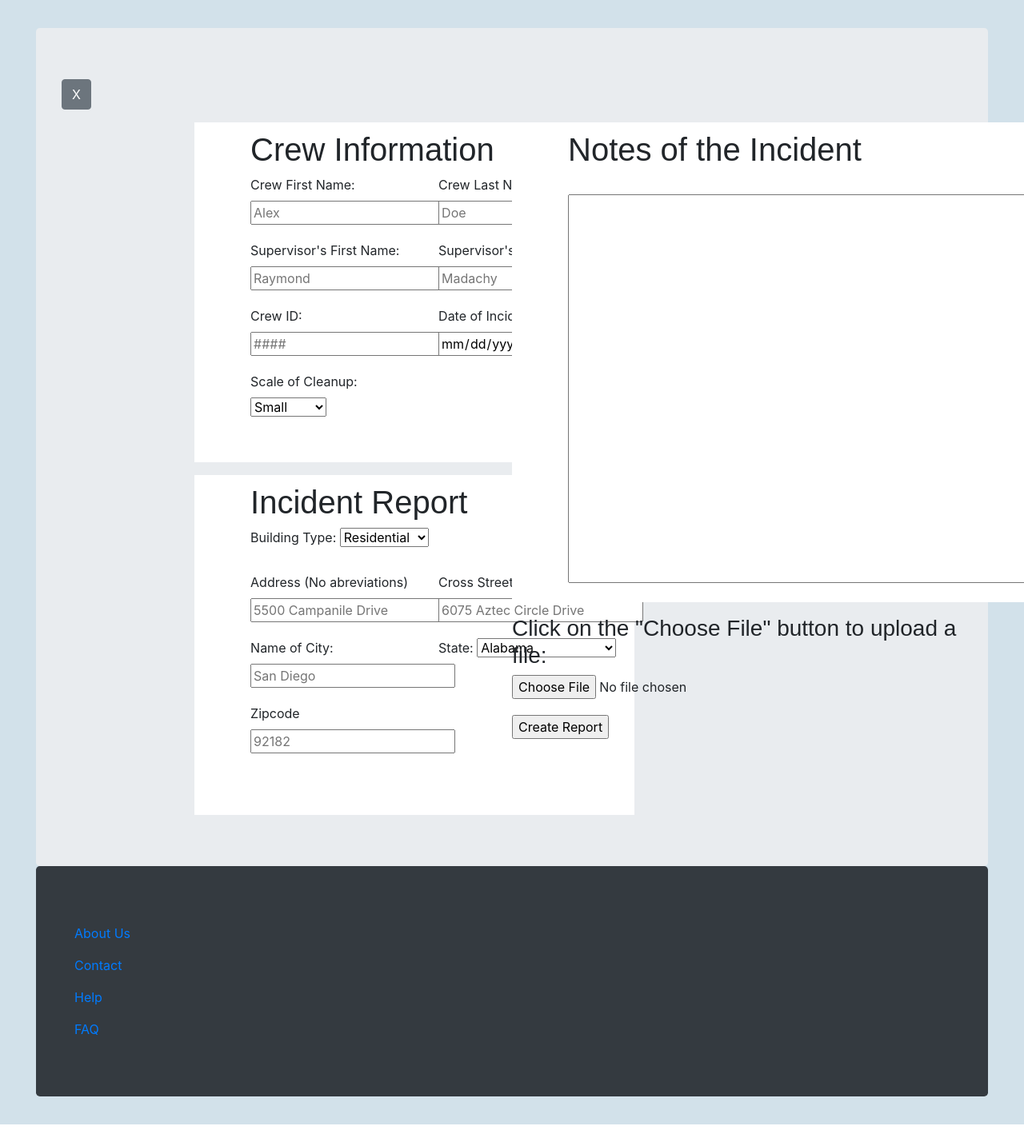
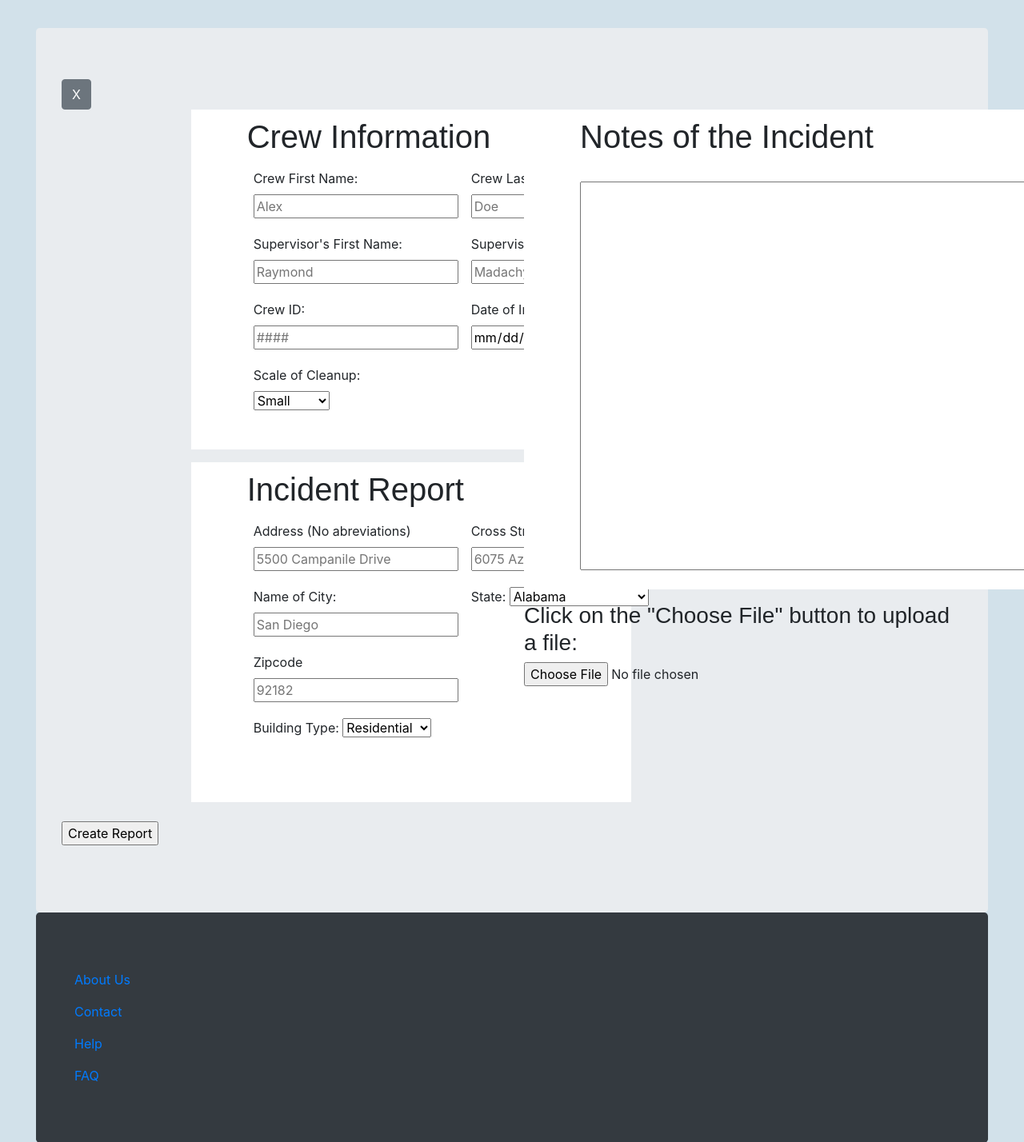
Before and after one commit to KonarkRajMisra/gits, a Flask app: template gitsapp/templates/Reporters/CCIE_report.html in a window 1280 px wide; the page is wider, and only the part inside the window is pictured. Shown: the top 1428 px of that part at 80% size. Before the commit the page ends 1406 px from the top of that part, so only its background shows below. Run offline with Flask 2, Linux system fonts and the light colour scheme; the template is opened without the code that fills it: values that come from a table or form of the project are taken from there, others are empty.

Commit message:
Update CCIE_report.html

```diff
--- a/gitsapp/templates/Reporters/CCIE_report.html
+++ b/gitsapp/templates/Reporters/CCIE_report.html
@@ -9,12 +9,14 @@
 
     <form method=POST>
         {{form.hidden_tag()}}
-        <div class="column">
+            <div class="row">
+                <div class="col col-lg-6">
                     <!-- This is for the crew info -->
                     <div class="info_box">
                         <h1>Crew Information</h1>
+                        <div class="d-flex flex-row">
                                 <!-- This is the first column of input-->
-                <div class="column">
+                            <div class="p-2">
                                 <!-- <form method="POST"> -->
                                 {{form.first_name.label}} <br>
                                 {{form.first_name(placeholder="Alex")}}<br>
@@ -33,7 +35,7 @@
                                 <!-- </form> -->
                             </div>
                             <!-- This is the second column of input-->
-                <div class="column">
+                            <div class="p-2">
                                 <!-- <form method="POST"> -->
                                 {{form.last_name.label}} <br>
                                 {{form.last_name(placeholder="Doe")}}<br>
@@ -46,19 +48,13 @@
                                 <!-- </form> -->
                             </div>
                         </div>
+                    </div>
                     <p> </p>
                     <!-- This is for the incident report -->
                     <div class="info_box">
                         <h1>Incident Report</h1>
-                <!-- <form method="POST"> -->
-                {{form.building_type.label}}
-                {{form.building_type()}}
-
-                <!-- </form> -->
-                <br><br>
-
-                <div class="column">
-                    <!-- <form method="POST"> -->
+                        <div class="d-flex flex-row">
+                            <div class="p-2">
                                 {{form.street_address.label}}<br>
                                 {{form.street_address(placeholder="5500 Campanile Drive")}}<br>
 
@@ -67,9 +63,12 @@
 
                                 {{form.zipcode.label}}<br>
                                 {{form.zipcode(placeholder="92182")}}<br>
+
+                                {{form.building_type.label}}
+                                {{form.building_type()}}
                             </div>
 
-                <div class="column">
+                            <div class="p-2">
                                 <!-- <form method="POST"> -->
                                 {{form.cross_street.label}}<br>
                                 {{form.cross_street(placeholder="6075 Aztec Circle Drive")}}<br>
@@ -79,14 +78,13 @@
                                 <!-- </form> -->
 
                             </div>
-                <!-- <div id="map"></div> -->
-
                         </div>
+                    </div><!-- end of 1st col of boxes -->
                 </div>
 
 
                 <p></p>
-        <div class="column">
+                <div class="col col-lg-6">
                 <!-- This is for the notes -->
                     <div class="info_box2">
                         <h1>Notes of the Incident</h1>
@@ -98,9 +96,10 @@
                     <h3>Click on the "Choose File" button to upload a file:</h3>
                     <!-- <form method="POST"> -->
                     <input type="file" id="myFile" name="filename">
+                </div>
+            </div>
 
-            <!-- </form> -->
-        </div>
+
         <br>
         {{form.submit}}
 
```
Lines whose indentation alone changed are shown as unchanged.
